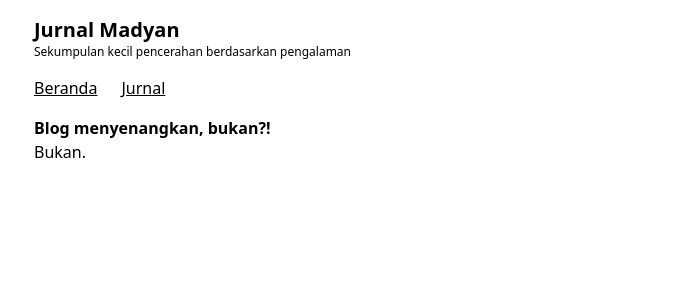
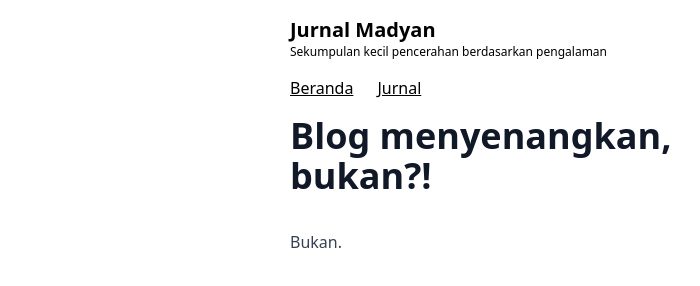
Before and after one commit to madyanes/madyanes.github.io, an Astro site: page /blog/first-post in a window 1280 px wide. Shown: the whole page, without its empty margins (94-794 px from the left). Built offline with nearby package versions, Linux system fonts and the light colour scheme; Astro itself is replaced by a stand-in of ours.

Commit message:
Customizing style

```diff
--- a/package.json
+++ b/package.json
@@ -17,6 +17,7 @@
     "typescript": "^5.6.2"
   },
   "devDependencies": {
+    "@tailwindcss/typography": "^0.5.15",
     "@typescript-eslint/parser": "^8.7.0",
     "eslint": "^9.11.1",
     "eslint-plugin-astro": "^1.2.4",
--- a/src/components/Header.astro
+++ b/src/components/Header.astro
@@ -5,5 +5,7 @@ import Navigation from "./Navigation.astro";
 const headerTitle = "Jurnal Madyan";
 ---
 
-<Banner />
-<Navigation />
+<div>
+  <Banner />
+  <Navigation />
+</div>
--- a/src/layouts/BaseLayout.astro
+++ b/src/layouts/BaseLayout.astro
@@ -18,7 +18,7 @@ const { title } = Astro.props;
     <title>{title || defaultTitle}</title>
   </head>
   <body>
-    <div class="mx-auto w-4/5">
+    <div class="mx-auto w-11/12 md:w-3/5 lg:w-2/5">
       <Header />
       <main>
         <slot />
--- a/src/layouts/MarkdownLayout.astro
+++ b/src/layouts/MarkdownLayout.astro
@@ -4,8 +4,8 @@ const { frontmatter } = Astro.props;
 ---
 
 <BaseLayout title={frontmatter.title}>
-  <article>
-    <h1 class="font-bold">{frontmatter.title}</h1>
+  <article class="prose">
+    <h1>{frontmatter.title}</h1>
     <slot />
   </article>
 </BaseLayout>
--- a/tailwind.config.mjs
+++ b/tailwind.config.mjs
@@ -2,7 +2,11 @@
 export default {
   content: ["./src/**/*.{astro,html,js,jsx,md,mdx,svelte,ts,tsx,vue}"],
   theme: {
-    extend: {},
+    extend: {
+      maxWidth: {
+        "65ch": "65ch",
+      },
+    },
   },
-  plugins: [],
+  plugins: [require("@tailwindcss/typography")],
 };
```
Also changed, not shown: 1 other file.
